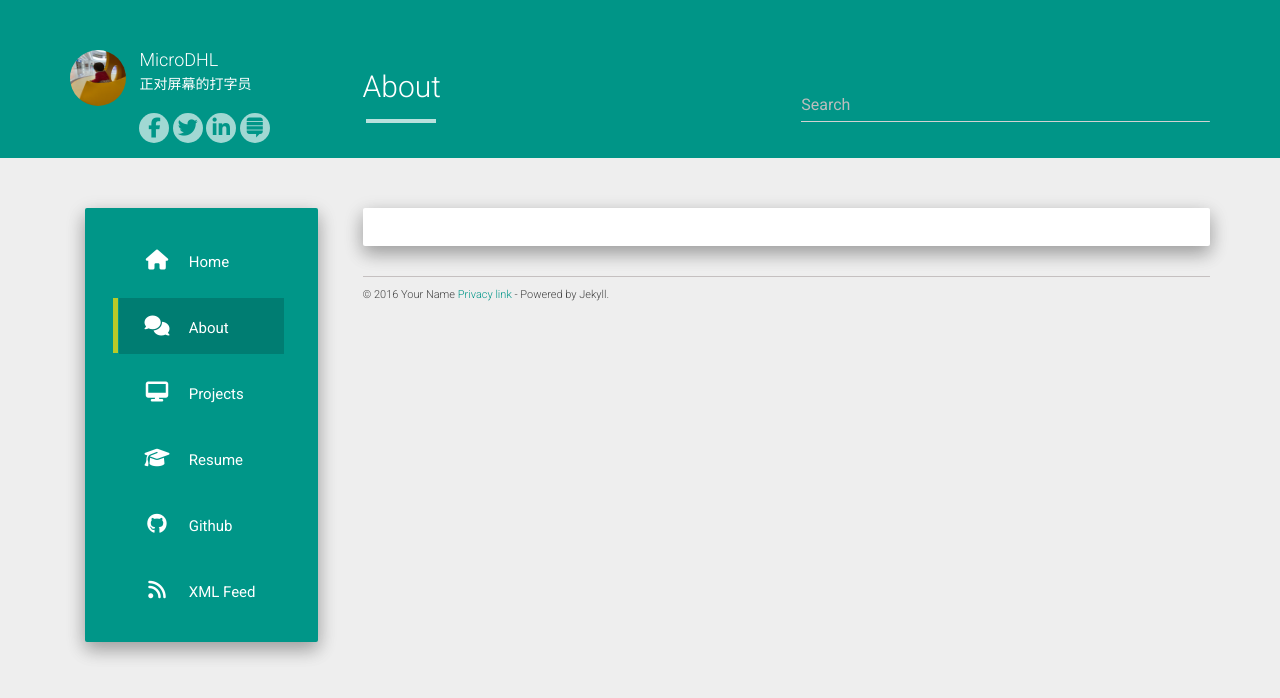
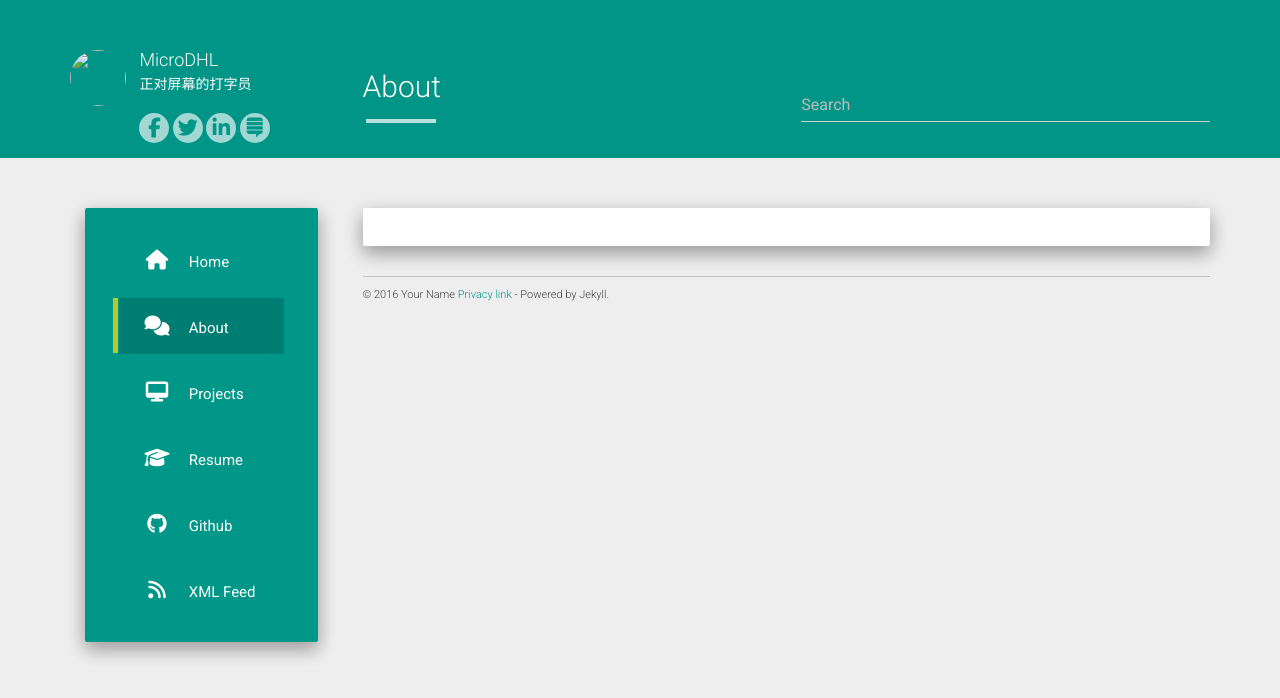
Before and after one commit to microqq/hl, a Jekyll site: the page built from about.md, in a window 1280 px wide. Shown: the top 698 px of the page. Built offline with Jekyll 4.4.1, drawn with Linux system fonts in a browser that asks for light colours; nearby versions of some CDN libraries.

Commit message:
change log image url.

```diff
--- a/_config.yml
+++ b/_config.yml
@@ -1,7 +1,7 @@
 title: 乱炖
 description: 卖可乐的乱炖厨房
 author: MicroDHL
-logo: /static/img/avatar2.jpg
+logo: static/img/avatar2.jpg
 github: https://github.com/microqq
 about: 正对屏幕的打字员
 
```
